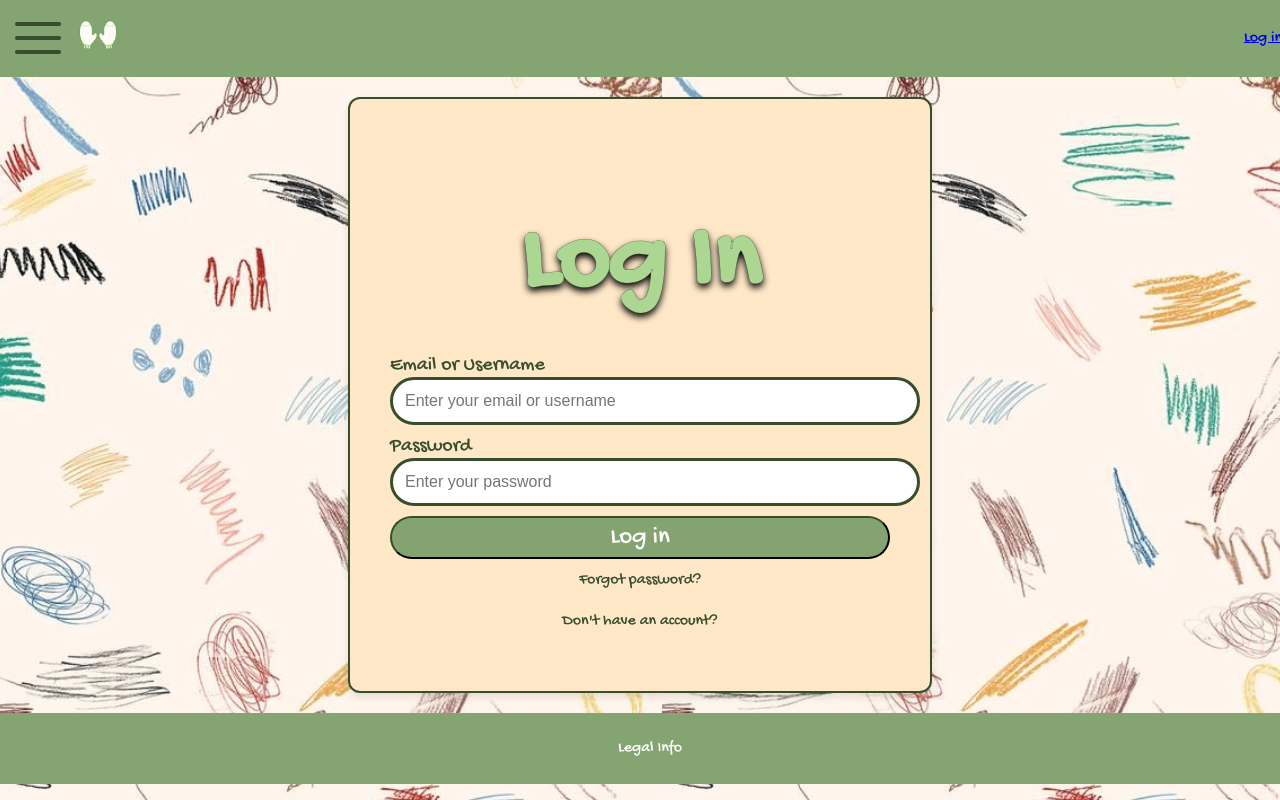
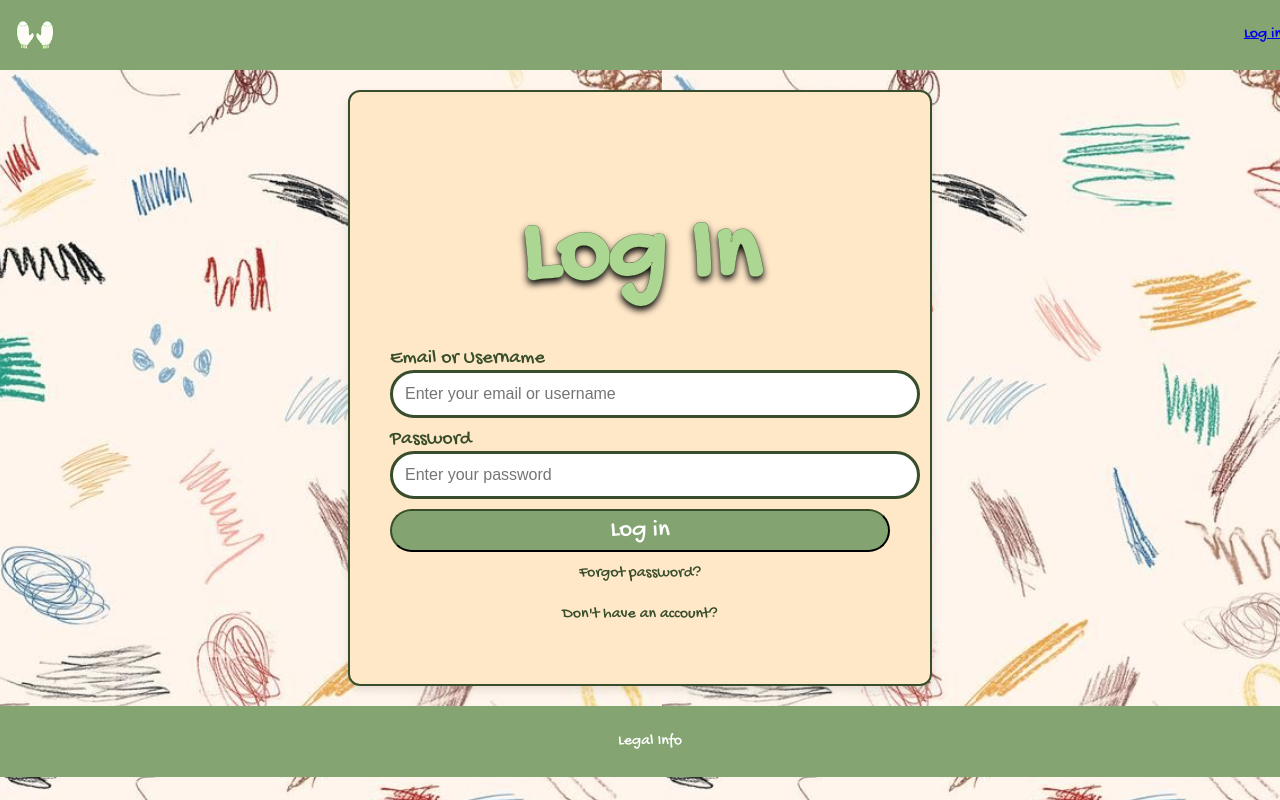
Before and after one commit to rin-bell4772/mttn, a Next.js app in the folder mttn/: page /login in a window 1280 px wide. Built offline with nearby package versions, Linux system fonts and the light colour scheme; a web font is replaced by a local one.

Commit message:
Nav.tsx: sidebar icon is only visible when logged in

```diff
--- a/mttn/src/app/components/Nav.tsx
+++ b/mttn/src/app/components/Nav.tsx
@@ -13,19 +13,11 @@ export default function Nav({ isLoggedIn }: NavProps) {
   return (
     <nav className={styles.nav}>
       <div className={styles.logos}>
-        <Image src={sidebar} alt="Sidebar icon"/>
-        {isLoggedIn ?
-        <Link href='/dashboard'>
+          {isLoggedIn && (
+            <Image src={sidebar} alt="Sidebar icon" />
+          )}
           <Image src="/images/mttnLogo.png" alt="logo" width={40} height={40} />
-        </Link>
-        :
-        <Link href='/'>
-          <Image src="/images/mttnLogo.png" alt="logo" width={40} height={40} />
-        </Link>
-      }
-
       </div>
-
       {isLoggedIn ?
       <Link href="/">
         <p className={styles.text}>Log out</p>
```
